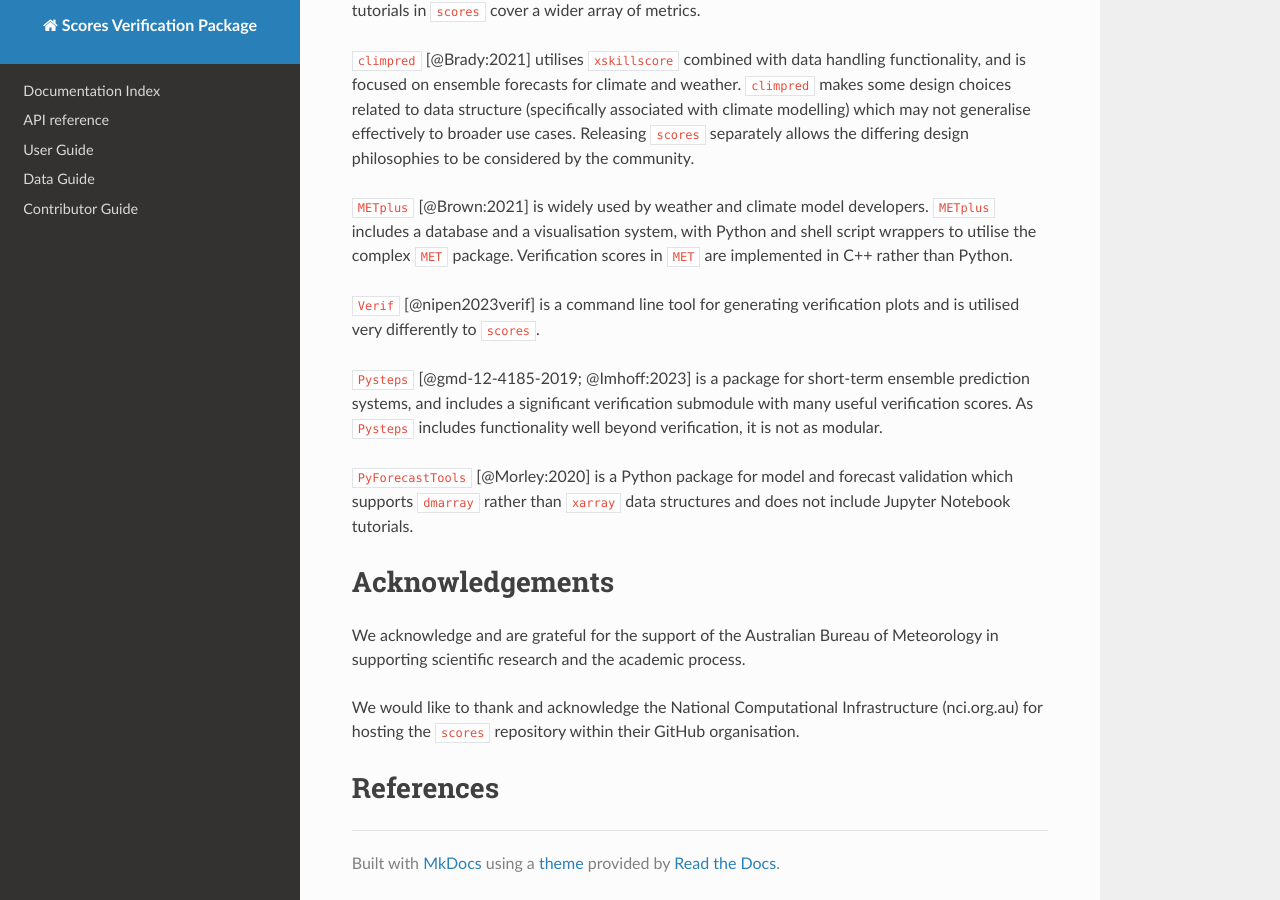
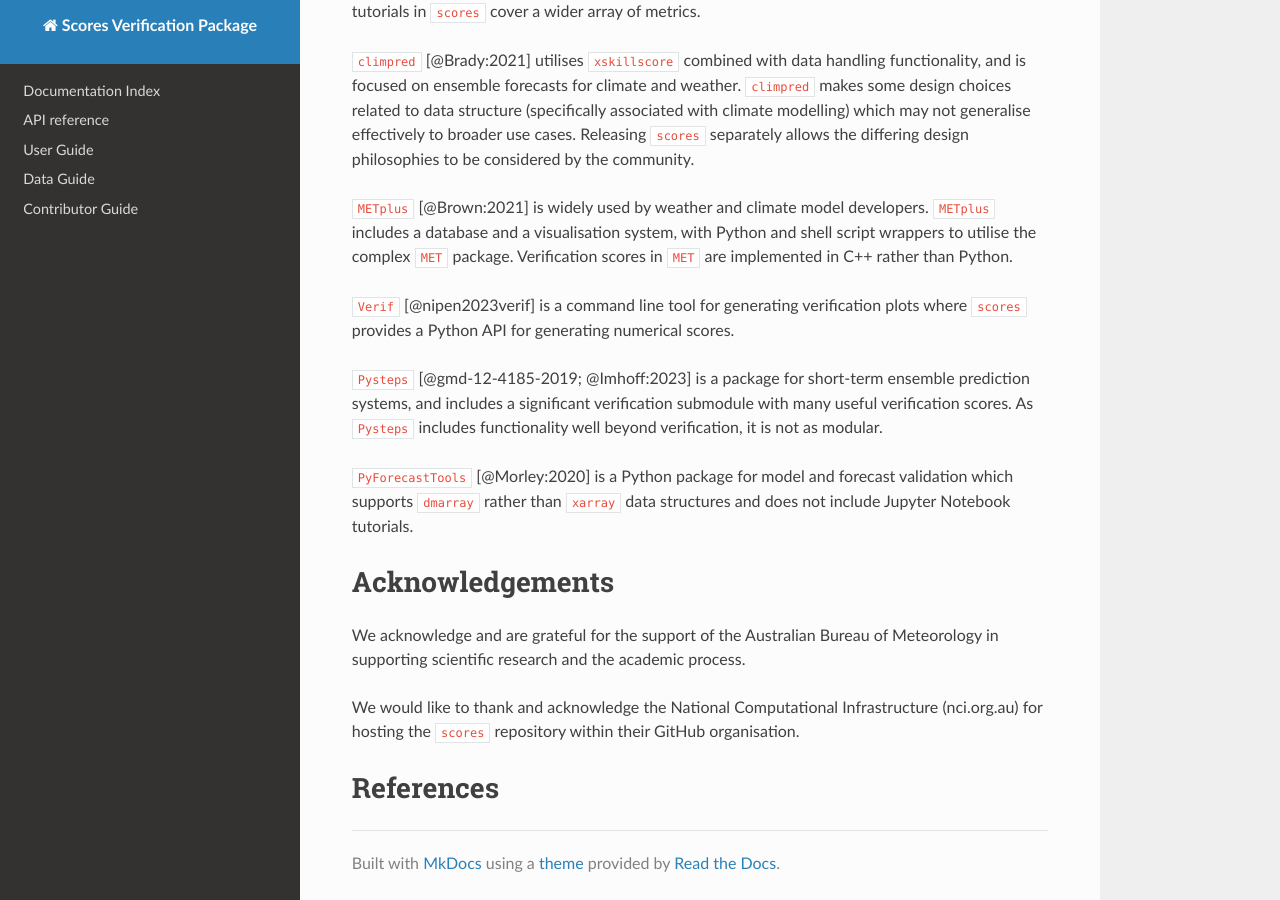
Before and after one commit to nci/scores, an MkDocs documentation site: the page built from docs/paper.md, in a window 1280 px wide and 900 px high, scrolled down 2858 px. Built offline with MkDocs 1.6.1, drawn with Linux system fonts in a browser that asks for light colours; nearby versions of some CDN libraries; some of the changed text lies outside the part shown.

Commit message:
Adjusted version

```diff
--- a/docs/paper.md
+++ b/docs/paper.md
@@ -61,7 +61,7 @@ bibliography: paper.bib
 
 `scores` not only includes common scores (e.g. Mean Absolute Error), it also includes novel scores not commonly found elsewhere (e.g. FIxed Risk Multicategorical (FIRM) score, Flip-Flop Index), complex scores (e.g. threshold-weighted continuous ranked probability score), and statistical tests (such as the Diebold Mariano test). It also contains isotonic regression which is becoming an increasingly important tool in forecast verification and can be used to generate stable reliability diagrams. Additionally, it provides pre-processing tools for preparing data for scores in a variety of formats including cumulative distribution functions (CDF). At the time of writing, `scores` includes over 50 metrics, statistical techniques and data processing tools.
 
-All of the scores and statistical techniques in this package have undergone a thorough scientific and software review. Every score has a companion Jupyter Notebook tutorial that demonstrates its use in practice.
+All of the scores and statistical techniques in this package have undergone a thorough scientific and software review. Every score has a companion Jupyter Notebook tutorial that demonstrates its use in practice. `scores` maintains 100% automated test coverage.
 
 `scores` primarily supports `xarray` datatypes for Earth system data, allowing it to work with NetCDF4, HDF5, Zarr and GRIB data sources among others. `scores` uses Dask for scaling and performance. It has expanding support for `pandas`.
 
@@ -135,7 +135,7 @@ There are multiple open source verification packages in a range of languages. Be
 
 `METplus` [@Brown:2021] is widely used by weather and climate model developers. `METplus` includes a database and a visualisation system, with Python and shell script wrappers to utilise the complex `MET` package. Verification scores in `MET` are implemented in C++ rather than Python.
 
-`Verif` [@nipen2023verif] is a command line tool for generating verification plots and is utilised very differently to `scores`.
+`Verif` [@nipen2023verif] is a command line tool for generating verification plots where `scores` provides a Python API for generating numerical scores.
 
 `Pysteps` [@gmd-12-4185-2019; @Imhoff:2023] is a package for short-term ensemble prediction systems, and includes a significant verification submodule with many useful verification scores. As `Pysteps` includes functionality well beyond verification, it is not as modular.
 
```
Also changed, not shown: other parts of docs/paper.md (+1 -1 lines).
